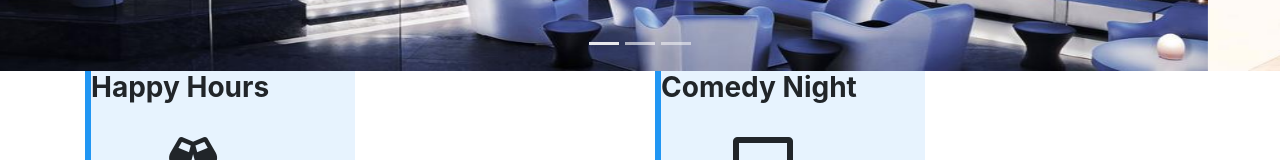
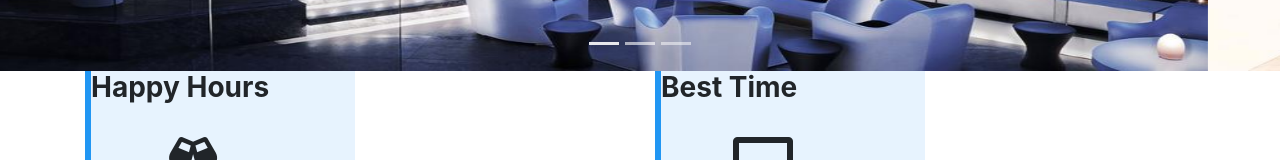
Before and after one commit to sherlock237/Hotels, a plain HTML site: page four seasons.html in a window 1280 px wide. Shown: the part 745-905 px from the top of the page. Drawn offline with nearby package versions, Linux system fonts and the light colour scheme.

Commit message:
Update four seasons.html

```diff
--- a/four seasons.html
+++ b/four seasons.html
@@ -94,7 +94,7 @@
     </div>
     <div class="col">
       <div class="info">
-          <h3><strong>Comedy Night</strong></h3><br/>
+          <h3><strong>Best Time</strong></h3><br/>
            &nbsp;&nbsp;&nbsp;&nbsp;&nbsp;&nbsp;&nbsp;&nbsp;&nbsp;&nbsp;&nbsp;&nbsp;&nbsp;&nbsp;&nbsp;&nbsp;<i class="fas fa-tv fa-3x"></i>
 
           <br/><br/>&nbsp;&nbsp;&nbsp;&nbsp;&nbsp;&nbsp;&nbsp;&nbsp;&nbsp;&nbsp;&nbsp;&nbsp;&nbsp;&nbsp;<button type="button" class="btn btn-dark"style="color: white;">9:00 PM</button>
```
